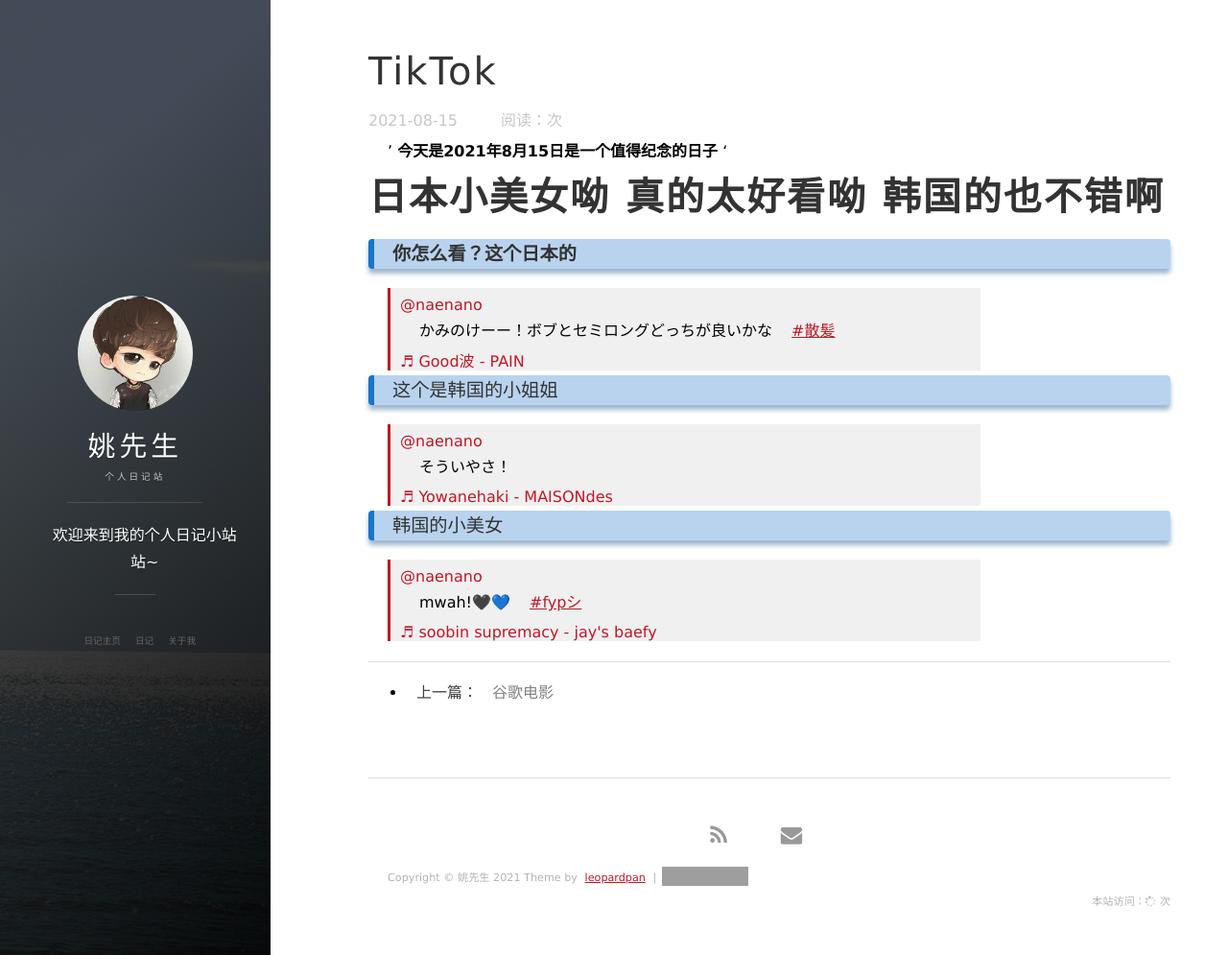
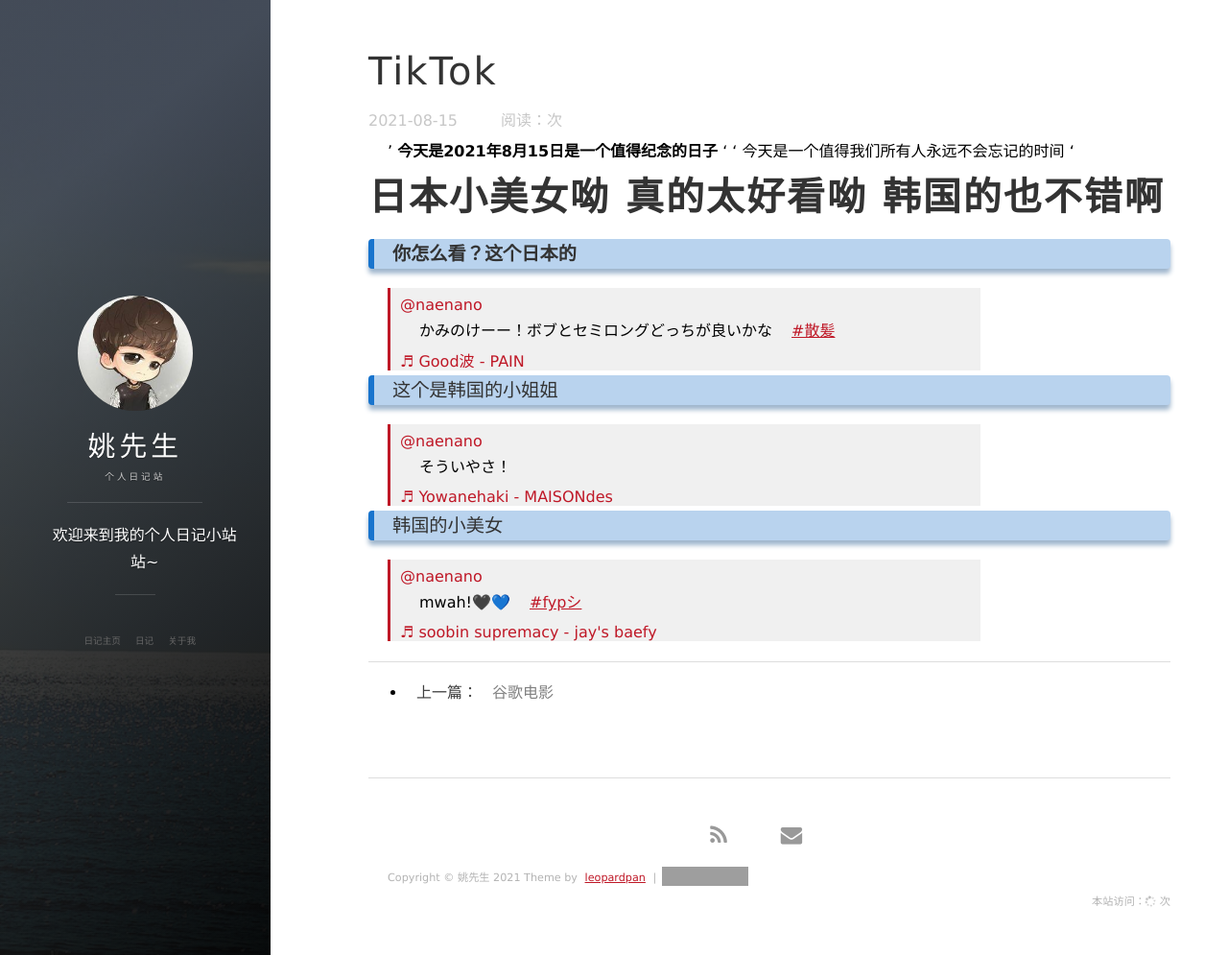
Before and after one commit to Killer-Yao/blog.github.io, a Jekyll site: the page built from _posts/2021-08-15-TikTok.md, in a window 1280 px wide and 995 px high. Shown: the whole window at 96% size. Built offline with Jekyll 4.4.1, drawn with Linux system fonts in a browser that asks for light colours; nearby versions of some CDN libraries; a script that is not in the unit is left out; comment, search, counter and statistics services are not loaded; grey boxes are pictures that could not be loaded.

Commit message:
Update 2021-08-15-TikTok.md

```diff
--- a/_posts/2021-08-15-TikTok.md
+++ b/_posts/2021-08-15-TikTok.md
@@ -6,7 +6,7 @@ tags:  Jpan美女
 ---
 
 ' **今天是2021年8月15日是一个值得纪念的日子** '
-
+' 今天是一个值得我们所有人永远不会忘记的时间 '
 # **日本小美女呦 真的太好看呦  韩国的也不错啊**
 ### **你怎么看？这个日本的**
 
```
